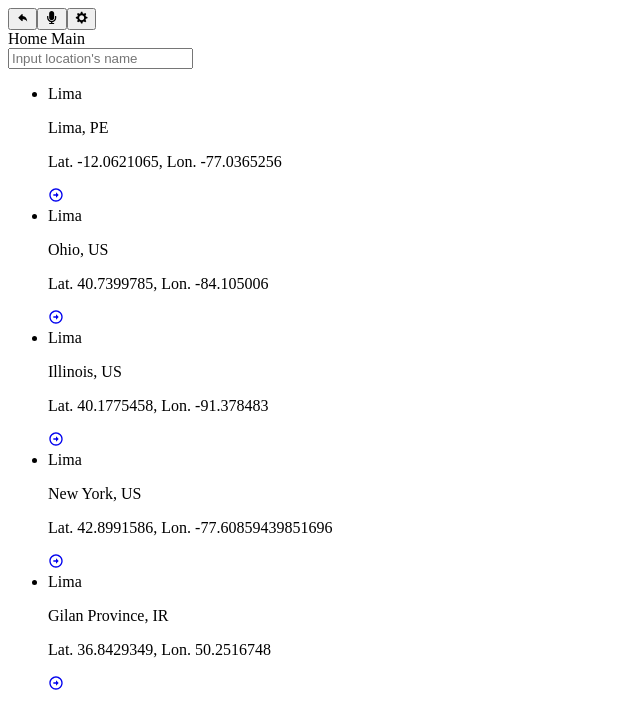
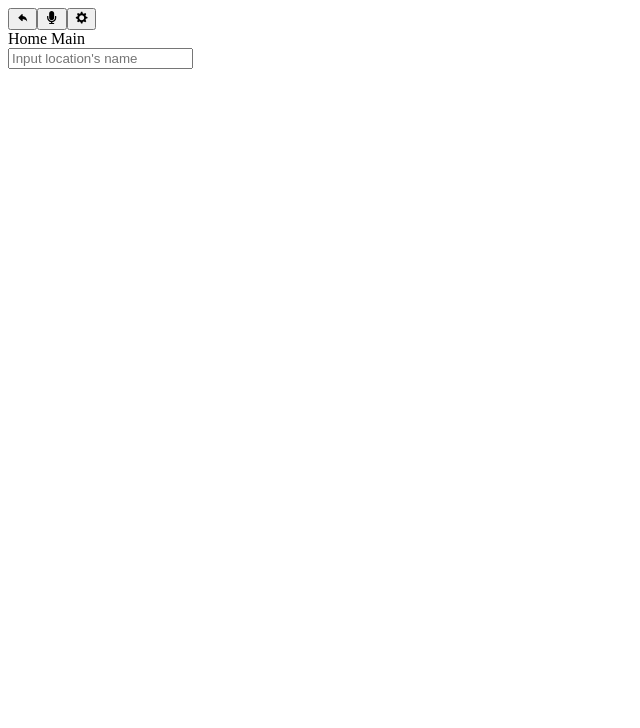
Before and after one commit to gabyse1/air-pollution, a React (Create React App) app: page / in a window 1280 px wide. Shown: the top 728 px of the page, without its empty margins (0-640 px from the left). Built offline with nearby package versions, Linux system fonts and the light colour scheme.

Commit message:
Update SearchResult component to retrieve the cities that match the search from the store

```diff
--- a/src/components/SearchResult.js
+++ b/src/components/SearchResult.js
@@ -1,43 +1,8 @@
+import { useSelector } from 'react-redux';
 import SearchResultItem from './SearchResultItem';
 
 const SearchResult = () => {
-  const searchList = [
-    {
-      name: 'Lima',
-      lat: -12.0621065,
-      lon: -77.0365256,
-      country: 'PE',
-      state: 'Lima',
-    },
-    {
-      name: 'Lima',
-      lat: 40.7399785,
-      lon: -84.105006,
-      country: 'US',
-      state: 'Ohio',
-    },
-    {
-      name: 'Lima',
-      lat: 40.1775458,
-      lon: -91.378483,
-      country: 'US',
-      state: 'Illinois',
-    },
-    {
-      name: 'Lima',
-      lat: 42.8991586,
-      lon: -77.60859439851696,
-      country: 'US',
-      state: 'New York',
-    },
-    {
-      name: 'Lima',
-      lat: 36.8429349,
-      lon: 50.2516748,
-      country: 'IR',
-      state: 'Gilan Province',
-    },
-  ];
+  const searchList = useSelector((state) => state.citiesReducer);
 
   return (
     <section className="page__section" id="section__searchresult">
```
